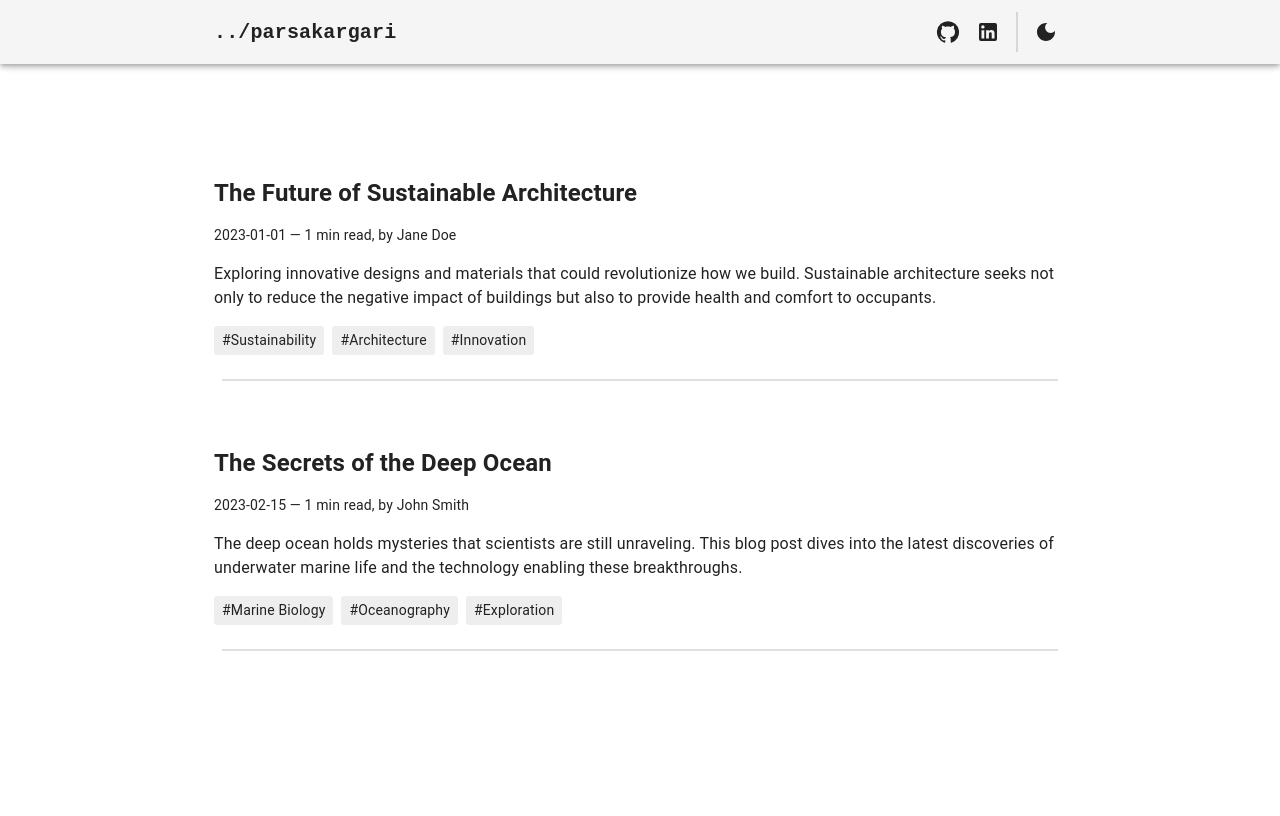
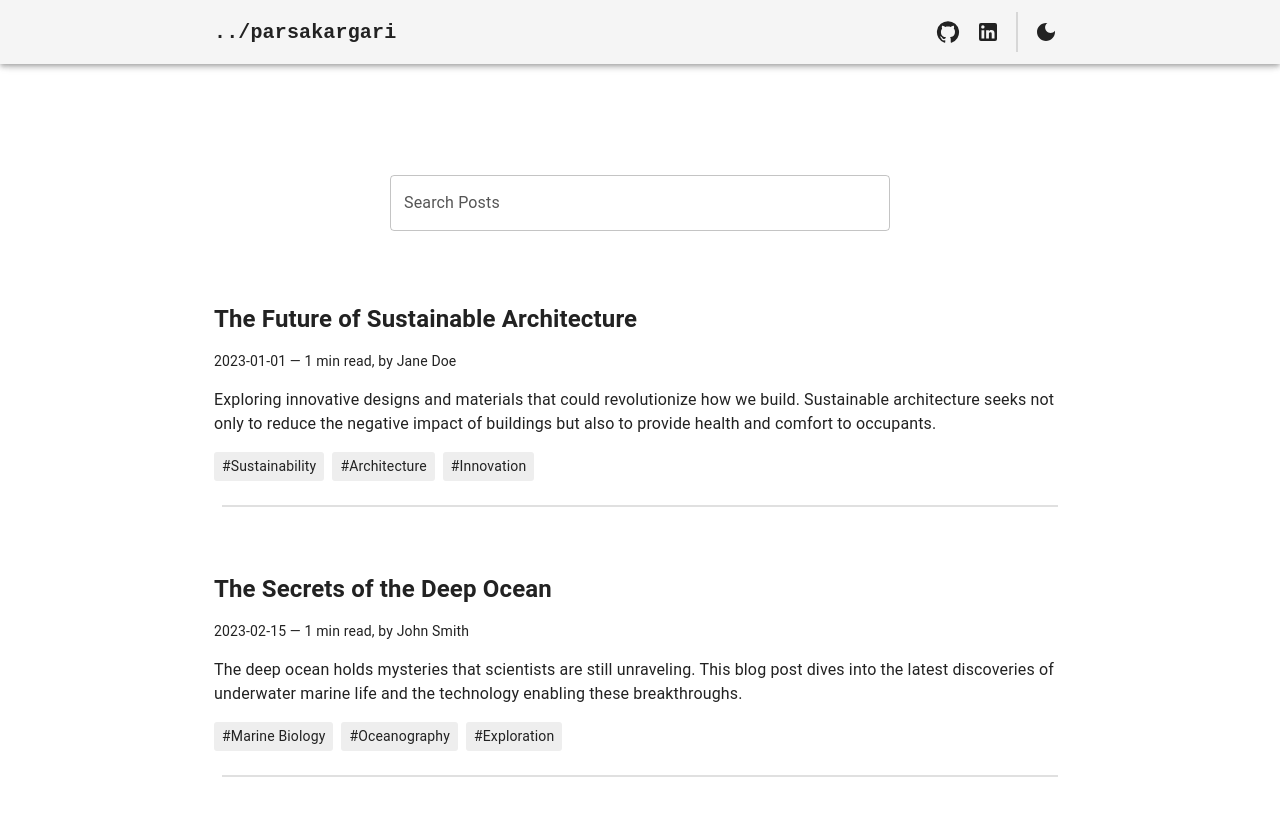
Before and after one commit to ParsaKargari/ParsaKargari.github.io, a React (Create React App) app: page / in a window 1280 px wide. Shown: the top 816 px of the page. Built offline with nearby package versions, Linux system fonts and the light colour scheme.

Commit message:
Feat: Added search bar in home page
Signed-off-by: Parsa Kargari <parsa.kargari@ucalgary.ca>

```diff
--- a/src/pages/Home.js
+++ b/src/pages/Home.js
@@ -5,11 +5,14 @@ import { useTheme } from "@mui/material/styles";
 import Divider from "@mui/material/Divider";
 import grayMatter from "gray-matter";
 import { Buffer } from "buffer";
+import TextField from "@mui/material/TextField";
+import Box from "@mui/material/Box";
 window.Buffer = Buffer;
 
 function Home() {
   const [posts, setPosts] = useState([]);
   const [isLoading, setIsLoading] = useState(true);
+  const [searchTerm, setSearchTerm] = useState("");
   const theme = useTheme();
 
   useEffect(() => {
@@ -45,16 +48,33 @@ function Home() {
     return Math.ceil(minutes);
   }
 
+  function handleSearchChange(event) {
+    setSearchTerm(event.target.value.toLowerCase());
+  }
+
+  const filteredPosts = posts.filter(
+    (post) =>
+      post.title.toLowerCase().includes(searchTerm) ||
+      post.description.toLowerCase().includes(searchTerm)
+  );
+
   // Render a message if no posts are available
   if (!isLoading && posts.length === 0) {
     return <div className={styles.noPosts}>No posts found.</div>;
   }
 
-
-
   return (
     <div className={styles.home}>
-      {posts.map((post, index) => (
+      {/* Search Bar */}
+      <Box sx={{ display: "flex", justifyContent: "center", marginBottom: "50px" }}>
+        <TextField
+          label="Search Posts"
+          variant="outlined"
+          onChange={handleSearchChange}
+          style={{ marginBottom: "20px", width: "100%", maxWidth: "500px" }}
+        />
+      </Box>
+      {filteredPosts.map((post, index) => (
         <article key={index} className={styles.post}>
           {/* Post Title */}
           <h2 className={styles.postTitle}>
```
